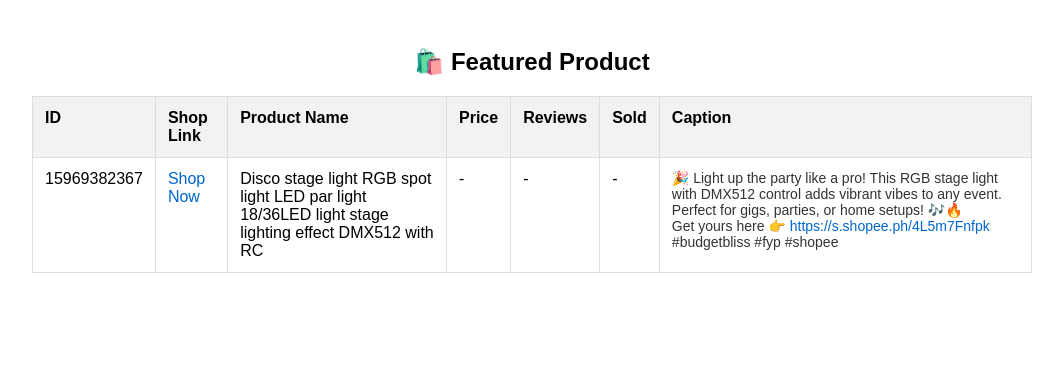
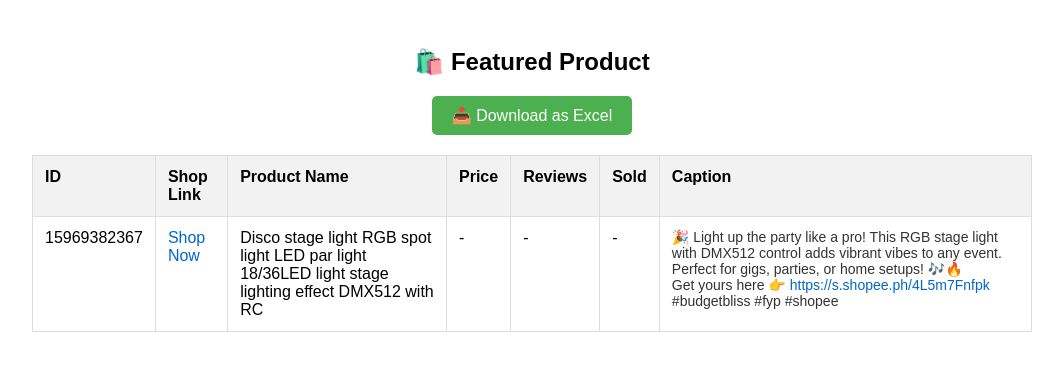
Before and after one commit to SuertoMark24/automate, a plain HTML site: page automate.html in a window 1280 px wide. Shown: the whole page, without its empty margins (108-1171 px from the left). Drawn offline with Linux system fonts and the light colour scheme.

Commit message:
addbutton

```diff
--- a/automate.html
+++ b/automate.html
@@ -3,6 +3,7 @@
 <head>
   <meta charset="UTF-8">
   <title>Product Table</title>
+  <script src="https://cdn.sheetjs.com/xlsx-0.20.0/package/xlsx.full.min.js"></script>
   <style>
     body {
       font-family: Arial, sans-serif;
@@ -31,13 +32,29 @@
       font-size: 14px;
       color: #333;
     }
+    #downloadBtn {
+      display: block;
+      margin: 20px auto;
+      padding: 10px 20px;
+      font-size: 16px;
+      background-color: #4CAF50;
+      color: white;
+      border: none;
+      cursor: pointer;
+      border-radius: 5px;
+    }
+    #downloadBtn:hover {
+      background-color: #45a049;
+    }
   </style>
 </head>
 <body>
 
   <h2 style="text-align:center;">🛍️ Featured Product</h2>
 
-  <table>
+  <button id="downloadBtn">📥 Download as Excel</button>
+
+  <table id="productTable">
     <thead>
       <tr>
         <th>ID</th>
@@ -66,5 +83,13 @@
     </tbody>
   </table>
 
+  <script>
+    document.getElementById("downloadBtn").addEventListener("click", function () {
+      const table = document.getElementById("productTable");
+      const workbook = XLSX.utils.table_to_book(table, {sheet: "budgetbliss"});
+      XLSX.writeFile(workbook, "product_table.xlsx");
+    });
+  </script>
+
 </body>
 </html>
```
